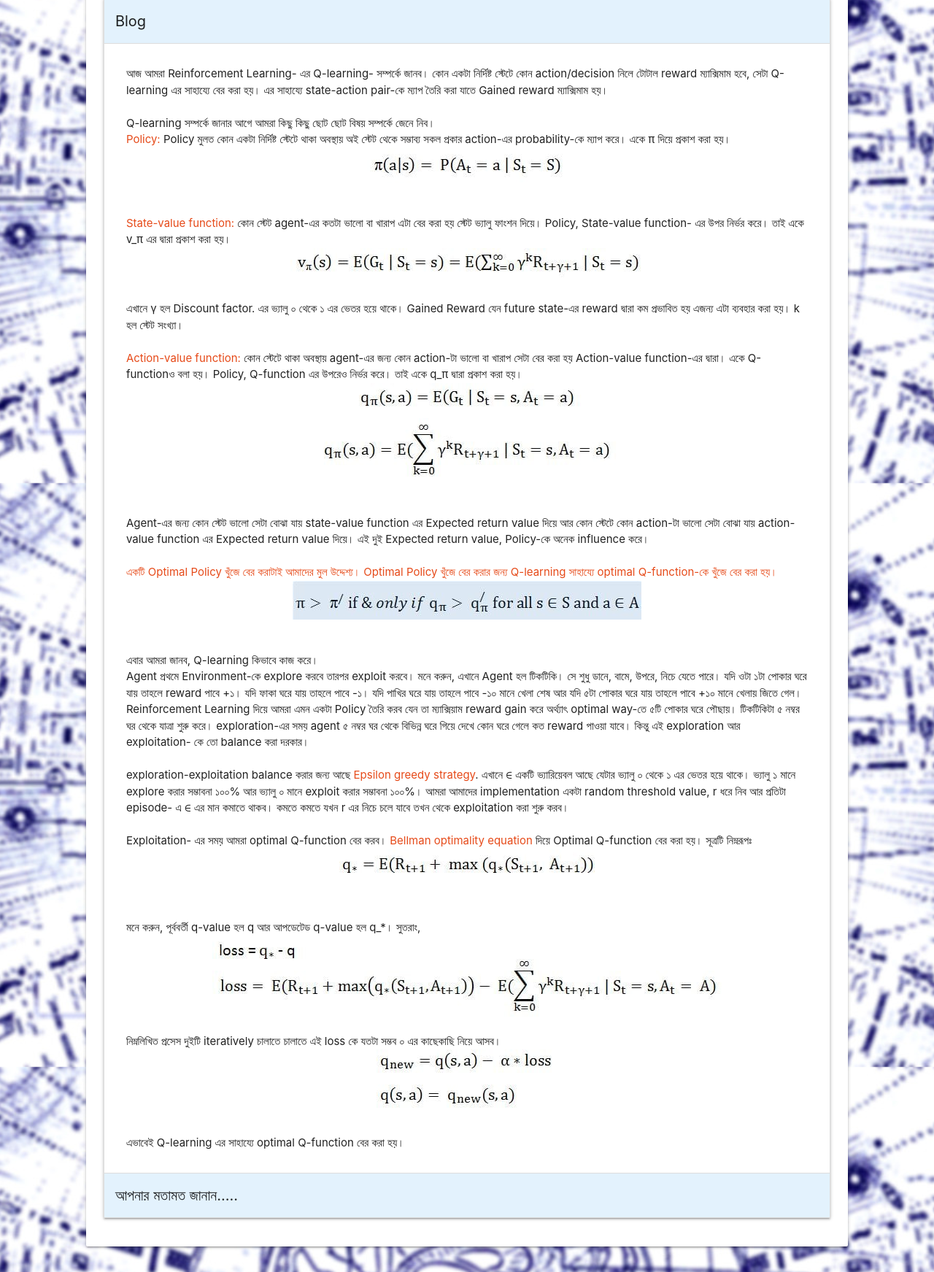
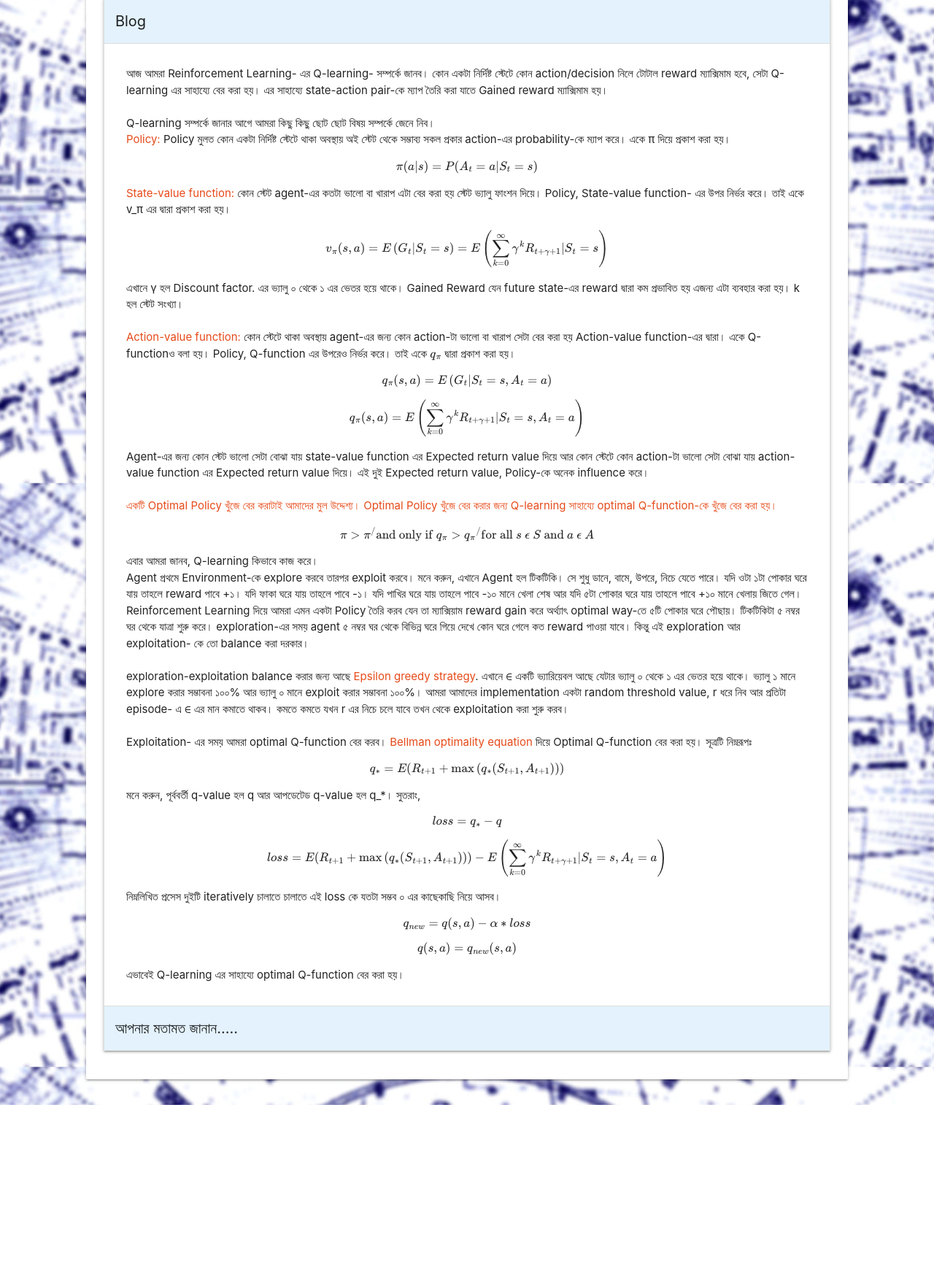
Before and after one commit to nahK994/BanglayML, a Django app: page /RL_Q_learningText/ in a window 1280 px wide. Shown: the part 138-1881 px from the top of the page at 73% size. After the commit the page ends 1652 px from the top, so only its background shows below. Run offline with Django 3.2, Linux system fonts and the light colour scheme; some libraries are stand-ins or nearby versions.

Commit message:
q learning eqn done

```diff
--- a/testApp/templates/RL_Q_learningText.html
+++ b/testApp/templates/RL_Q_learningText.html
@@ -19,21 +19,22 @@
                                         Q-learning সম্পর্কে জানার আগে আমরা কিছু কিছু ছোট ছোট বিষয় সম্পর্কে জেনে নিব।<br>
                                         <span class="deep-orange-text text-darken-2">Policy:</span> Policy মুলত কোন একটা নির্দিষ্ট স্টেটে থাকা অবস্থায় অই স্টেট থেকে সম্ভাব্য সকল প্রকার action-এর probability-কে ম্যাপ করে।
                                         একে π দিয়ে প্রকাশ করা হয়।<br>
-                                        <img class="materialboxed" style="margin: auto;" src="{% static "policy.jpg" %}"><br><br>
+                                        $$ 𝜋(a|s) = P(A_t = a | S_t = s) $$
                                         <span class="deep-orange-text text-darken-2">State-value function:</span> কোন স্টেট agent-এর কতটা ভালো বা খারাপ এটা বের করা হয় স্টেট ভ্যালু ফাংশন দিয়ে।
                                         Policy, State-value function- এর উপর নির্ভর করে।
                                         তাই একে v_π এর দ্বারা প্রকাশ করা হয়।<br>
-                                        <img class="materialboxed" style="margin: auto;" src="{% static "stateValue.jpg" %}"><br>
+                                        $$ v_𝜋(s,a) = E\left(G_t | S_t=s \right) = E\left(\sum_{k=0}^∞ γ^kR_{t+γ+1} | S_t=s \right) $$
                                         এখানে γ হল Discount factor. এর ভ্যালু ০ থেকে ১ এর ভেতর হয়ে থাকে।
                                         Gained Reward যেন future state-এর reward দ্বারা কম প্রভাবিত হয় এজন্য এটা ব্যবহার করা হয়। k হল স্টেট সংখ্যা।<br><br>
                                         <span class="deep-orange-text text-darken-2">Action-value function:</span> কোন স্টেটে থাকা অবস্থায় agent-এর জন্য কোন action-টা ভালো বা খারাপ সেটা বের করা হয় Action-value function-এর দ্বারা। একে Q-functionও বলা হয়।
-                                        Policy, Q-function এর উপরেও নির্ভর করে। তাই একে q_π দ্বারা প্রকাশ করা হয়।<br>
-                                        <img class="materialboxed" style="margin: auto;" src="{% static "Qfunction.jpg" %}"><br><br>
+                                        Policy, Q-function এর উপরেও নির্ভর করে। তাই একে \(q_𝜋\) দ্বারা প্রকাশ করা হয়।<br>
+                                        $$ q_𝜋(s,a) = E\left(G_t | S_t = s, A_t = a\right) $$
+                                        $$ q_𝜋(s,a) = E\left(\sum_{k=0}^∞ γ^kR_{t+γ+1} | S_t=s, A_t = a \right) $$
                                         Agent-এর জন্য কোন স্টেট ভালো সেটা বোঝা যায় state-value function এর Expected return value দিয়ে আর কোন স্টেটে কোন action-টা ভালো সেটা বোঝা যায় action-value function এর Expected return value দিয়ে।
                                         এই দুই Expected return value, Policy-কে অনেক influence করে।<br><br>
                                         <span class="deep-orange-text text-darken-2">একটি Optimal Policy খুঁজে বের করাটাই আমাদের মুল উদ্দেশ্য।
                                         Optimal Policy খুঁজে বের করার জন্য Q-learning সাহায্যে optimal Q-function-কে খুঁজে বের করা হয়।</span><br>
-                                        <img class="materialboxed" style="margin: auto;" src="{% static "optimalPolicy.jpg" %}"><br><br>
+                                        $$ 𝜋 > 𝜋^/ \text {and only if } q_𝜋 > {q_𝜋}^/ \text {for all } s\text{ }ϵ\text{ }S \text{ and } a\text{ }ϵ\text{ }A $$
                                         এবার আমরা জানব, Q-learning কিভাবে কাজ করে।<br>
                                         Agent প্রথমে Environment-কে explore করবে তারপর exploit করবে।
                                         মনে করুন, এখানে Agent হল টিকটিকি। সে শুধু ডানে, বামে, উপরে, নিচে যেতে পারে।
@@ -49,11 +50,13 @@
                                         কমতে কমতে যখন r এর নিচে চলে যাবে তখন থেকে exploitation করা শুরু করব।<br><br>
                                         Exploitation- এর সময় আমরা optimal Q-function বের করব।  <span class="deep-orange-text text-darken-2">Bellman optimality equation</span> দিয়ে Optimal Q-function বের করা হয়।
                                         সূত্রটি নিম্নরূপঃ<br>
-                                        <span><img class="materialboxed" style="margin: auto;" src="{% static "bellman.jpg" %}"><br><br>
+                                        $$ q_* = E(R_{t+1} + \max\left(q_*(S_{t+1}, A_{t+1})\right)) $$
                                         মনে করুন, পূর্ববর্তী q-value হল q আর আপডেটেড q-value হল q_*। সুতরাং,<br>
-                                        <img class="materialboxed" style="margin: auto;" src="{% static "lossFunctionQlearning.jpg" %}"><br>
+                                        $$ loss = q_* - q $$
+                                        $$ loss = E(R_{t+1} + \max\left(q_*(S_{t+1}, A_{t+1})\right)) - E\left(\sum_{k=0}^∞ γ^kR_{t+γ+1} | S_t=s, A_t = a \right) $$
                                         নিম্নলিখিত প্রসেস দুইটি iteratively চালাতে চালাতে এই loss কে যতটা সম্ভব ০ এর কাছেকাছি নিয়ে আসব।<br>
-                                        <img class="materialboxed" style="margin: auto;" src="{% static "iteration.jpg" %}"><br>
+                                        $$ q_{new} = q(s, a) -  α*loss $$
+                                        $$ q(s, a) = q_{new}(s, a) $$
                                         এভাবেই Q-learning এর সাহায্যে optimal Q-function বের করা হয়।
                                     </p>
                             </div>
```
Also changed, not shown: testApp/static/Qfunction.jpg (deleted), testApp/static/bellman.jpg (deleted), testApp/static/iteration.jpg (deleted), testApp/static/lossFunctionQlearning.jpg (deleted), testApp/static/optimalPolicy.jpg (deleted), testApp/static/policy.jpg (deleted), testApp/static/stateValue.jpg (deleted).
